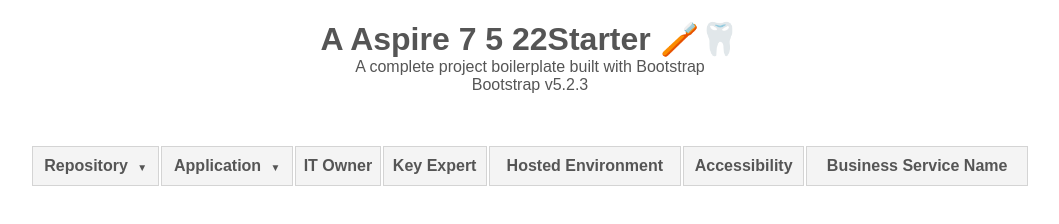
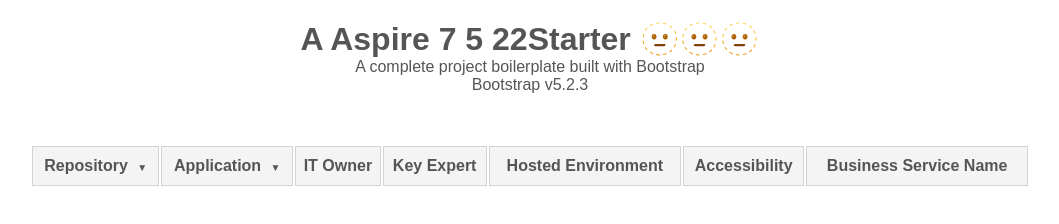
Before and after one commit to ashokbubli/6, a plain HTML site: page index.html in a window 1280 px wide. Shown: the whole page, without its empty margins (110-1169 px from the left). Drawn offline with Linux system fonts and the light colour scheme.

Commit message:
Update index.html

```diff
--- a/index.html
+++ b/index.html
@@ -35,7 +35,7 @@
     </div>
 
     <div class="heading-container">
-        <h1>A Aspire 7 5 22Starter 🪥🦷</h1>
+        <h1>A Aspire 7 5 22Starter 🫥🫥🫥</h1>
         <p class="lead">A complete project boilerplate built with Bootstrap</p>
         <p>Bootstrap v5.2.3</p>
     </div>
```
